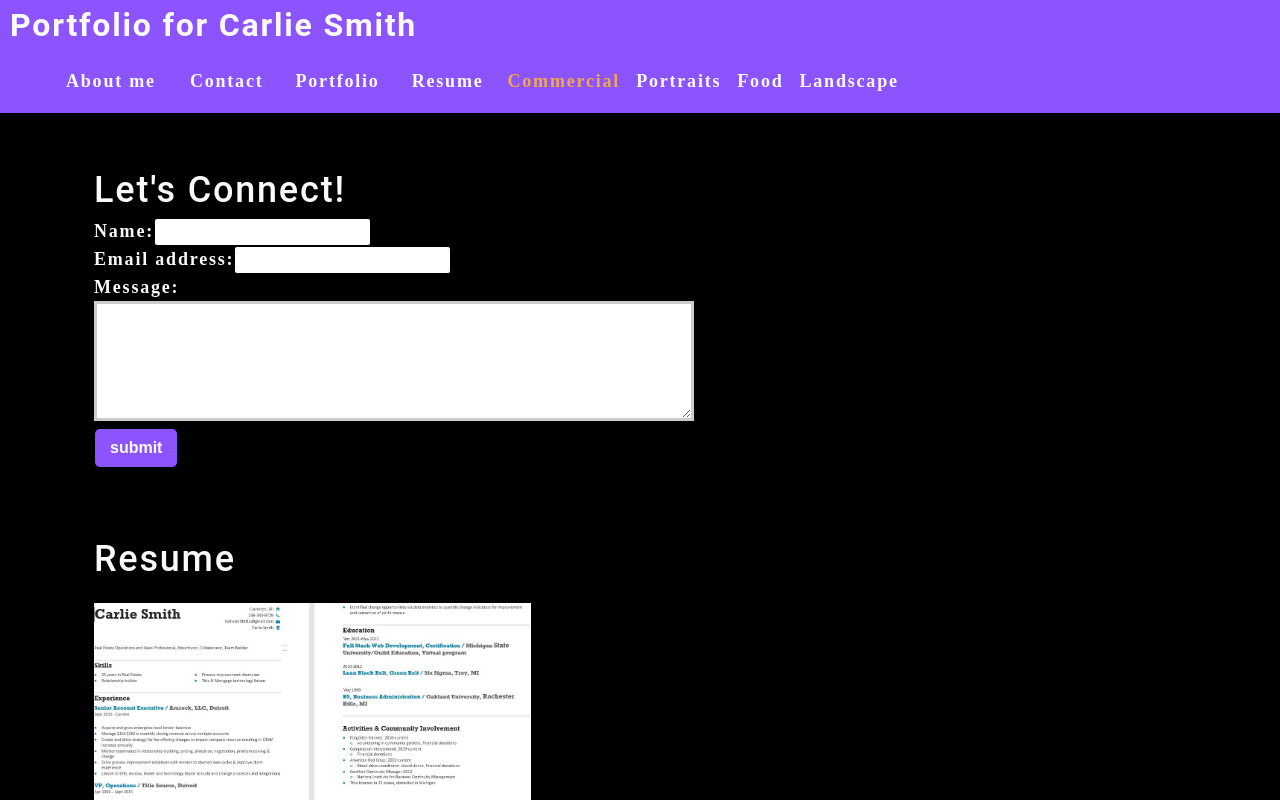
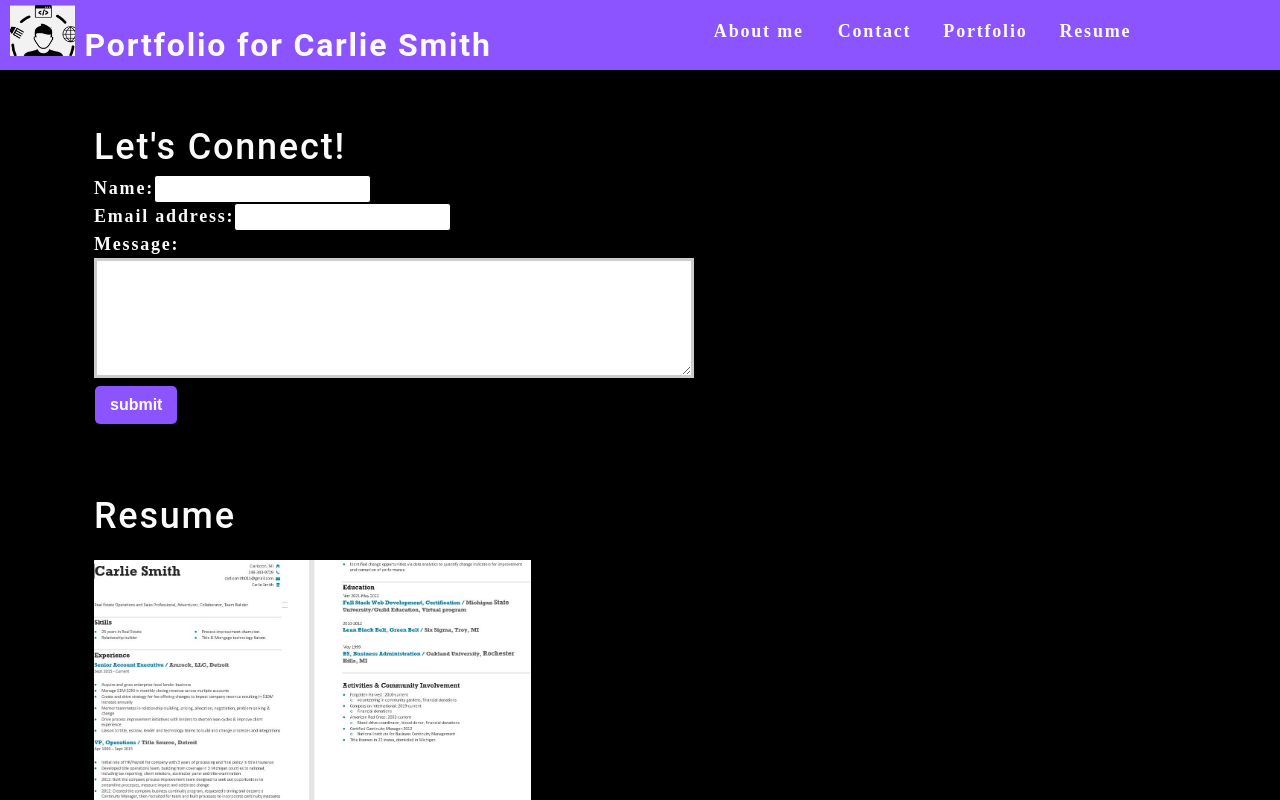
Before and after one commit to cjsmith011/my-web-portfolio, a React (Create React App) app: page / in a window 1280 px wide. Shown: the top 800 px of the page. Built offline with nearby package versions, Linux system fonts and the light colour scheme.

Commit message:
updated nave and resume

```diff
--- a/src/App.js
+++ b/src/App.js
@@ -7,32 +7,17 @@ import Gallery from './components/Gallery';
 
 
 function App() {
-  const [categories] = useState([
-    {
-      name: "commercial",
-      description:
-        "Photos of grocery stores, food trucks, and other commercial projects",
-    },
-    { name: "portraits", description: "Portraits of people in my life" },
-    { name: "food", description: "Delicious delicacies" },
-    {
-      name: "landscape",
-      description: "Fields, farmhouses, waterfalls, and the beauty of nature",
-    },
-  ]);
 
-const [currentCategory, setCurrentCategory] = useState(categories[0]);
+
 
   return (
     <div >
       <Nav
-      categories={categories}
-      setCurrentCategory={setCurrentCategory}
-      currentCategory={currentCategory}
+
      ></Nav>
         <main>
           <ContactForm></ContactForm>
-          <Gallery currentCategory={currentCategory}></Gallery>
+          <Gallery></Gallery>
             <About></About>
         </main>
 
--- a/src/components/Gallery/index.js
+++ b/src/components/Gallery/index.js
@@ -1,19 +1,19 @@
 import React from 'react';
-import { capitalizeFirstLetter } from '../../utils/helpers';
+
 import rezImage from "../../assets/cover/cjsmith011-resume.JPG";
 
 //import PhotoList from './Photolist';
 
-function Gallery() {
+function Resume() {
     return (
         <section className="my-5">
             <h1 id="about">Resume</h1>
             <img src={rezImage}
-            link="C:\Users\ronal\OneDrive\Documents\GitHub\my-web-portfolio\src\assets\Carlie Smith resume 2022.docx"
+            link="https://github.com/cjsmith011/my-web-portfolio/blob/main/src/assets/Carlie%20Smith%20resume%202022.docx?raw=true"
             className="my-2" style={{ width: "40%" }} alt="cover" />
         </section>
 
            );
 }
 
-export default Gallery;
+export default Resume;
--- a/src/components/Nav/index.js
+++ b/src/components/Nav/index.js
@@ -1,16 +1,9 @@
 import { capitalizeFirstLetter } from '../../utils/helpers';
 import React, {useEffect} from 'react';
+import devImage from '../../assets/cover/dev-image.JPG';
 
-function Nav(props) {
-    const {
-      categories = [],
-      setCurrentCategory,
-      currentCategory,
-    } = props;
+function Nav() {
 
-    useEffect(() => {
-      document.title = capitalizeFirstLetter(currentCategory.name);
-    }, [currentCategory]);
 
 
 
@@ -18,7 +11,7 @@ function Nav(props) {
     <header className='flex-row px-1'>
         <h2>
             <a data-testid="link" href="/">
-                <span role="img" aria-label="camera"> </span> Portfolio for Carlie Smith
+                <img src={devImage} style={{ width: "10% "}}/> Portfolio for Carlie Smith
             </a>
         </h2>
         <nav>
@@ -35,15 +28,7 @@ function Nav(props) {
                 <li className='mx-2'>
                     <span>Resume</span>
                 </li>
-                {categories.map((category) => (
-                <li className={`mx-1 ${currentCategory.name === category.name && 'navActive'}`}
-                key={category.name}>
-                    <span onClick={() => {
-                        setCurrentCategory(category)}}>
-                        {capitalizeFirstLetter(category.name)}
-                        </span>
-                </li>
-             ))}
+
             </ul>
         </nav>
 
```
